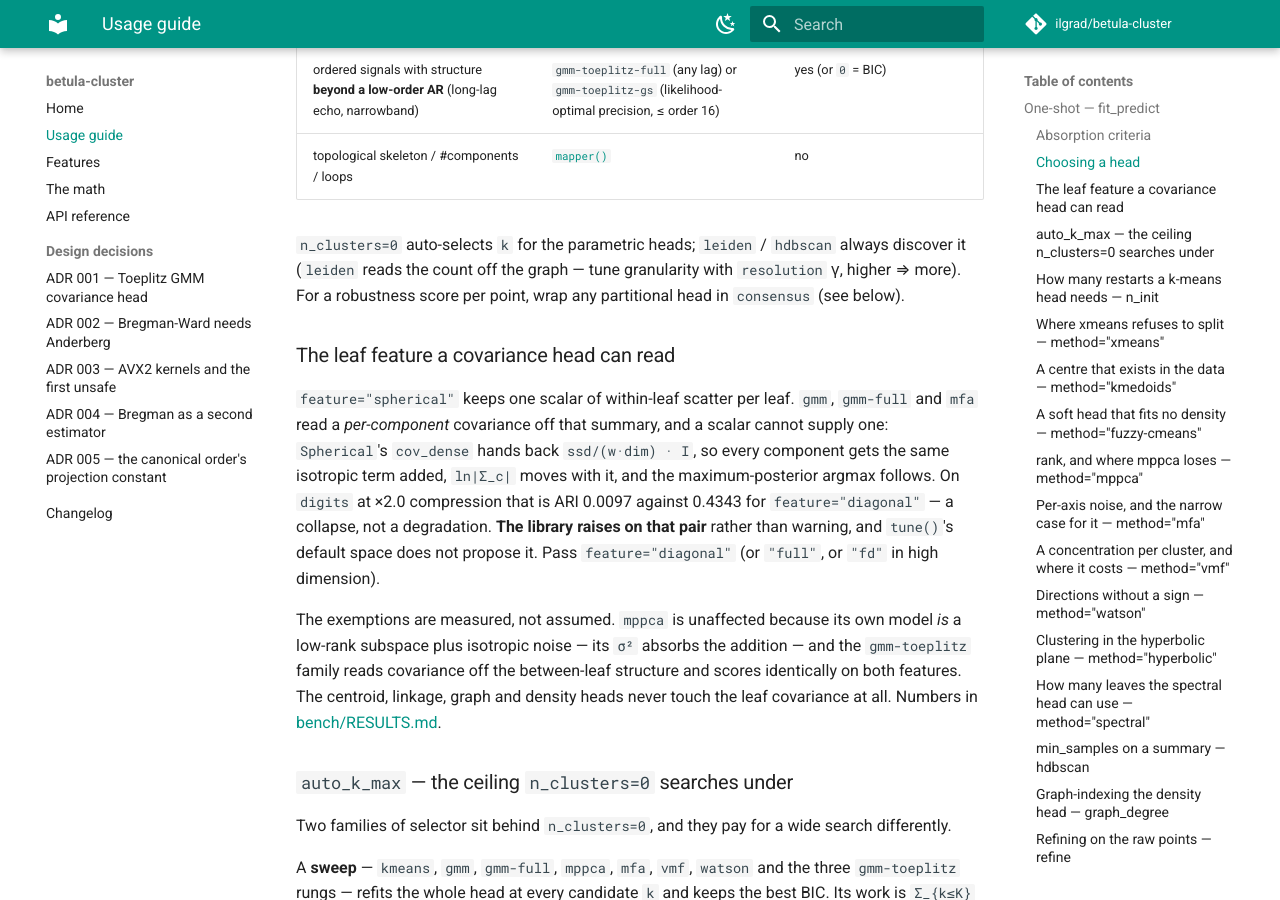
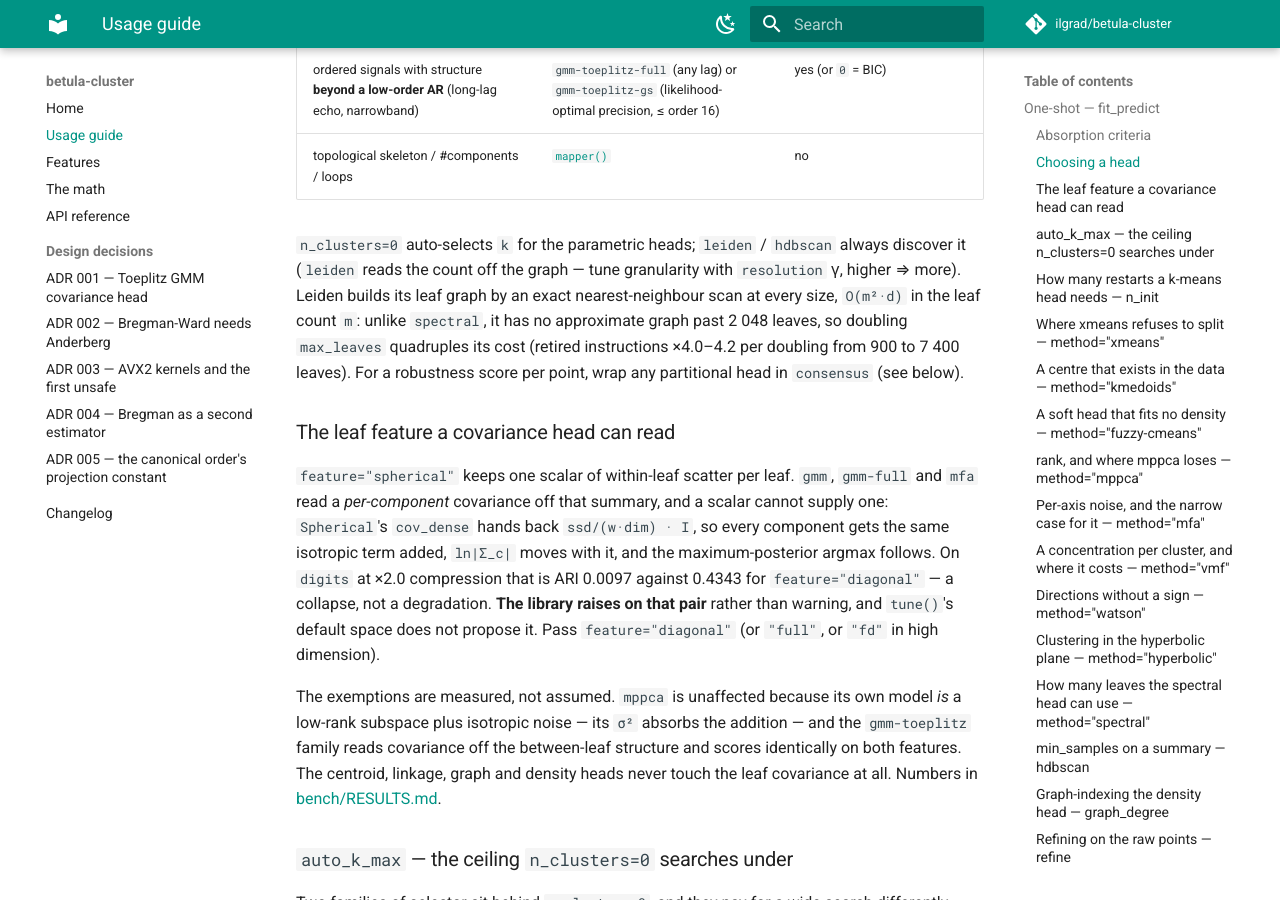
Before and after one commit to ilgrad/betula-cluster, an MkDocs documentation site: the page built from docs/USAGE.md, in a window 1280 px wide and 900 px high, scrolled down 7248 px. Built offline with MkDocs 1.6.1 and Material for MkDocs 9.7.7, drawn with Linux system fonts in a browser that asks for light colours; comment, search, counter and statistics services are not loaded.

Commit message:
docs: state the Leiden head's quadratic leaf-graph cost
Leiden builds its graph by an exact nearest-neighbour scan at every leaf
count; unlike spectral it never switches to the approximate graph, so its
retired instructions grow x4.0-4.2 per doubling of max_leaves (IN-7 probe,
900 to 7400 leaves). Nothing in the docs said so.

```diff
--- a/docs/USAGE.md
+++ b/docs/USAGE.md
@@ -220,6 +220,10 @@ answer.
 
 `n_clusters=0` auto-selects `k` for the parametric heads; `leiden` / `hdbscan` always discover it
 (`leiden` reads the count off the graph — tune granularity with `resolution` γ, higher ⇒ more).
+Leiden builds its leaf graph by an exact nearest-neighbour scan at every size, `O(m²·d)` in the leaf
+count `m`: unlike `spectral`, it has no approximate graph past 2 048 leaves, so doubling
+`max_leaves` quadruples its cost (retired instructions ×4.0–4.2 per doubling from 900 to 7 400
+leaves).
 For a robustness score per point, wrap any partitional head in `consensus` (see below).
 
 ### The leaf feature a covariance head can read
```
Also changed, not shown: CHANGELOG.md (+4 -0 lines).
